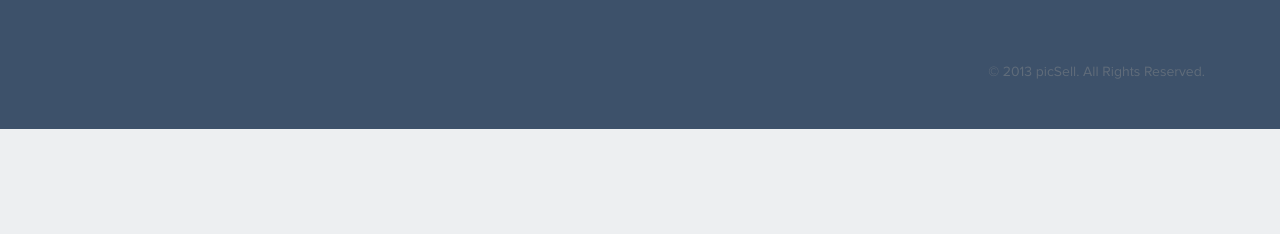
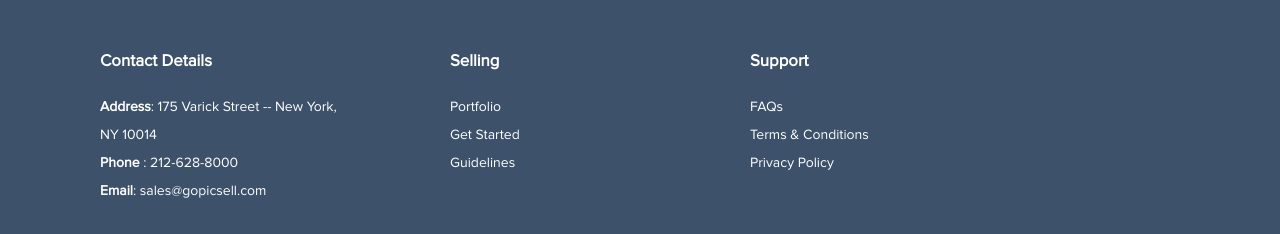
Before and after one commit to bbenoit33/picsellfrontend, a PHP site: page /home.html in a window 1280 px wide. Shown: the part 4169-4403 px from the top of the page. Before the commit the page ends 4298 px from the top, so only its background shows below. Run offline with PHP 8.4, Linux system fonts and the light colour scheme; some libraries are stand-ins or nearby versions.

Commit message:
Added footer stuff

```diff
--- a/home.html
+++ b/home.html
@@ -242,12 +242,29 @@
 	</section>
 	<footer>
 		<div class="max_width_wrapper">
-			<ul id="social media icons">
+			<ul id="social_media_icons">
 				<li><a href="https://twitter.com/picsellit"><img src="images/twitter_icon.png"/></a></li>
 				<li><a href="https://www.facebook.com/picsellit"><img src="images/facebook_icon.png"/></a></li>
 				<li><img src="images/email_icon.png"/></li>
 			</ul>
-			<p><span> &#169; 2013 picSell. All Rights Reserved. </span></p>
+			<ul id="contact_details">
+				<li class='title'> Contact Details </li>
+				<li> <b>Address</b>: 175 Varick Street -- New York, NY 10014 </li>
+				<li> <b> Phone </b>: 212-628-8000</li>
+				<li> <b>Email</b>: sales@gopicsell.com</li>
+			</ul>
+			<ul id="selling">
+				<li class='title'> Selling </li>
+				<li> Portfolio </li>
+				<li> Get Started </li>
+				<li> Guidelines </li>
+			</ul>
+			<ul id="support">
+				<li class='title'> Support </li>
+				<li> FAQs </li>
+				<li> Terms & Conditions </li>
+				<li> Privacy Policy </li>
+			</ul>
 		</div>
 	</footer>
 </body>
--- a/main.css
+++ b/main.css
@@ -63,7 +63,7 @@ header nav#uppernav ul{
 }
 header nav#uppernav ul li{
 	background: #fff;
-	color: #1795C2;
+	color: #3E5169;
 	padding: 10px 20px;
 	float: left;
 	margin: 0 0 0 20px;
@@ -598,21 +598,41 @@ h2.green_button{
 }
 
 footer{
-	color: #606c7a;
+	color: #fff;
 	background: #3d516a;
 	overflow: hidden;
 }
 
-footer ul{
+footer ul#social_media_icons{
 	list-style: none;
-	margin: 0 0 0 0;
-	padding: 50px 35px;
+	margin: 0 0 0 50px;
+	padding: 50px 0px;
 	float: left;
 }
 
-footer ul li{
+footer ul#social_media_icons li{
 	float: left;
 	margin-left: 20px;
+}
+
+footer ul#contact_details, footer ul#selling, footer ul#support{
+	float: left;
+	list-style: none;
+	width: 200px;
+	line-height: 2.0;
+	margin-left: 100px;
+	padding: 15px 0;
+}
+
+footer ul#contact_details{
+	width: 250px;
+	margin-left: 100px;
+}
+
+li.title{
+	font-size: 1.2em;
+	padding: 15px 0;
+	font-weight: 800;
 }
 
 footer span{
```
